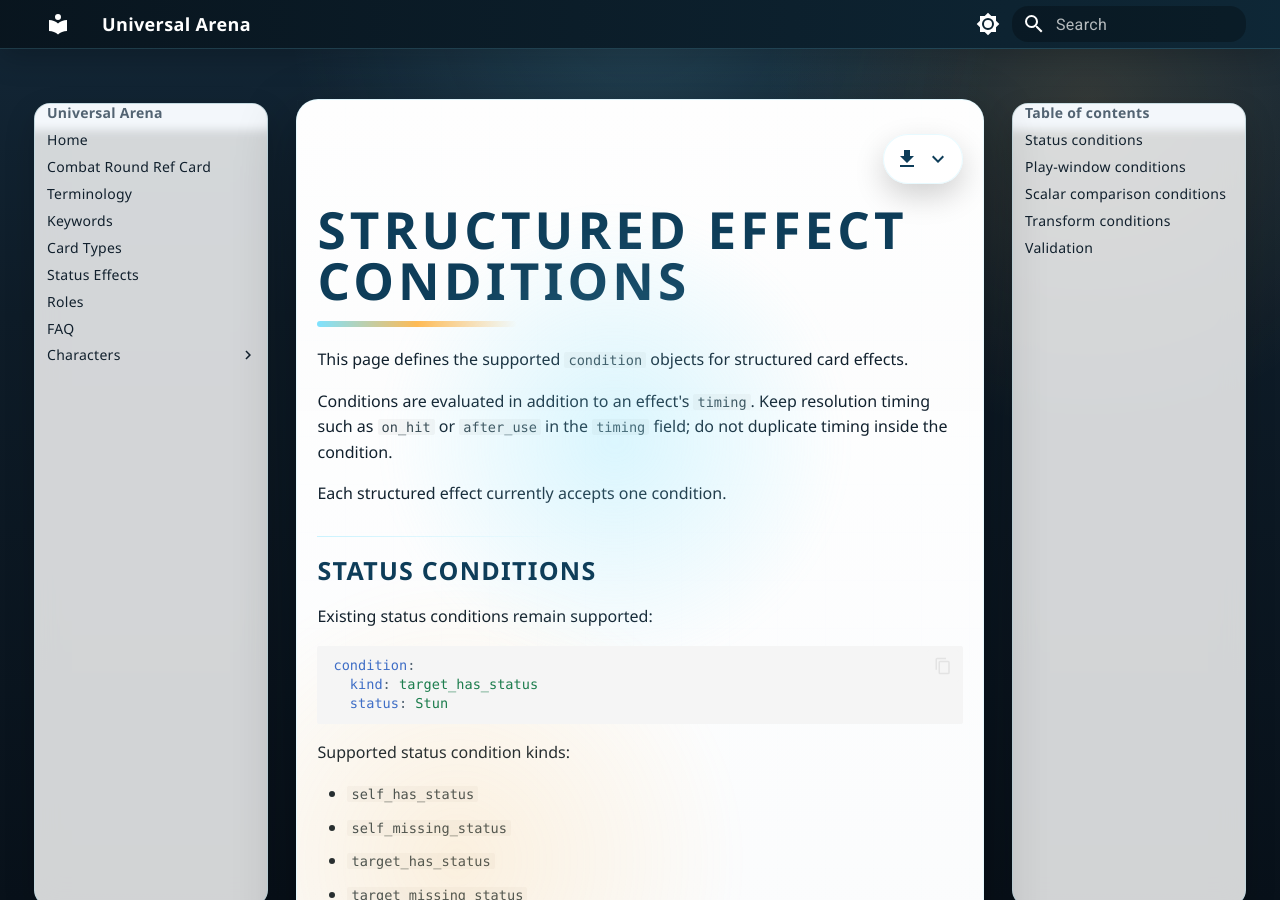
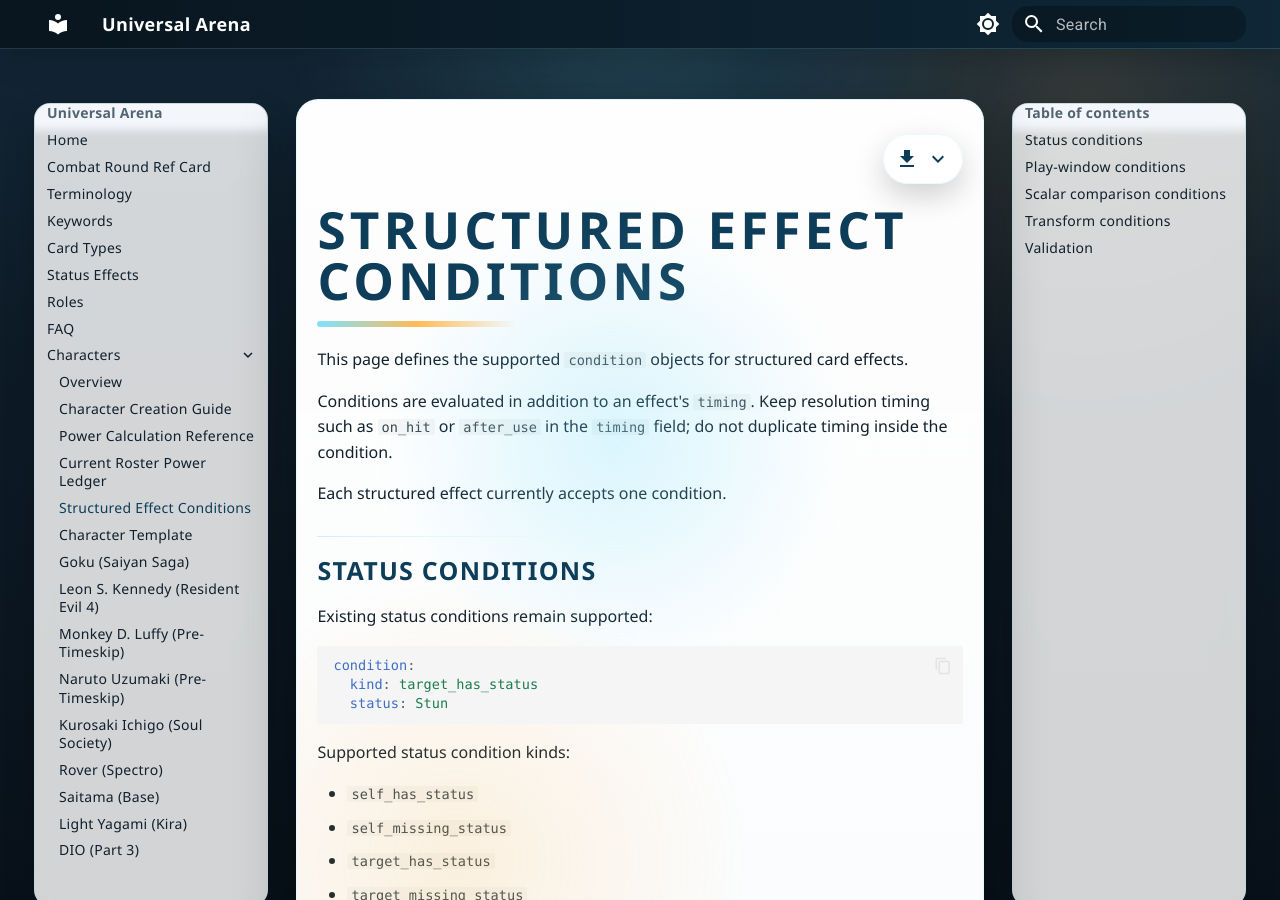
Before and after one commit to HVS13/UniversalArena, an MkDocs documentation site: the page built from docs/effect-conditions.md, in a window 1280 px wide and 900 px high. Built offline with MkDocs 1.6.1 and Material for MkDocs 9.7.7, drawn with Linux system fonts in a browser that asks for light colours.

Commit message:
Expose structured effect condition reference

```diff
--- a/mkdocs.yml
+++ b/mkdocs.yml
@@ -44,6 +44,7 @@ nav:
       - Character Creation Guide: characters/character-creation-guide.md
       - Power Calculation Reference: power-calculation.md
       - Current Roster Power Ledger: power-ledger.md
+      - Structured Effect Conditions: effect-conditions.md
       - Character Template: characters/template.md
       - Goku (Saiyan Saga): characters/goku-saiyan-saga.md
       - Leon S. Kennedy (Resident Evil 4): characters/leon-s-kennedy-re4.md
```
